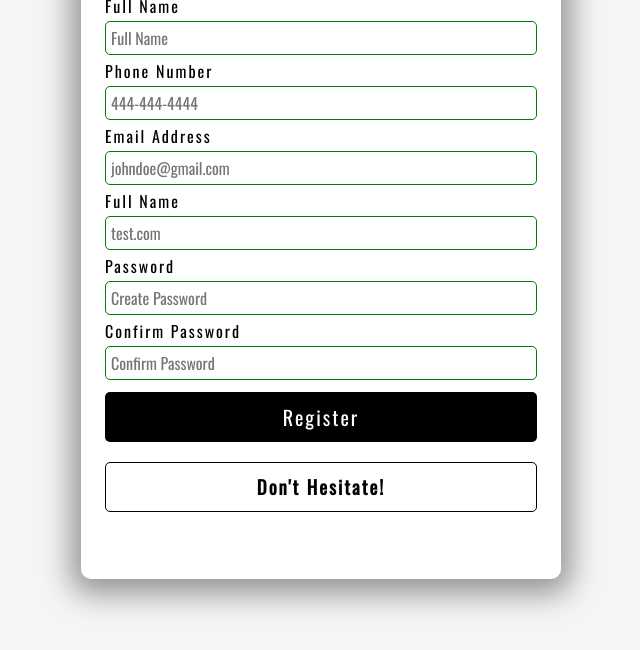
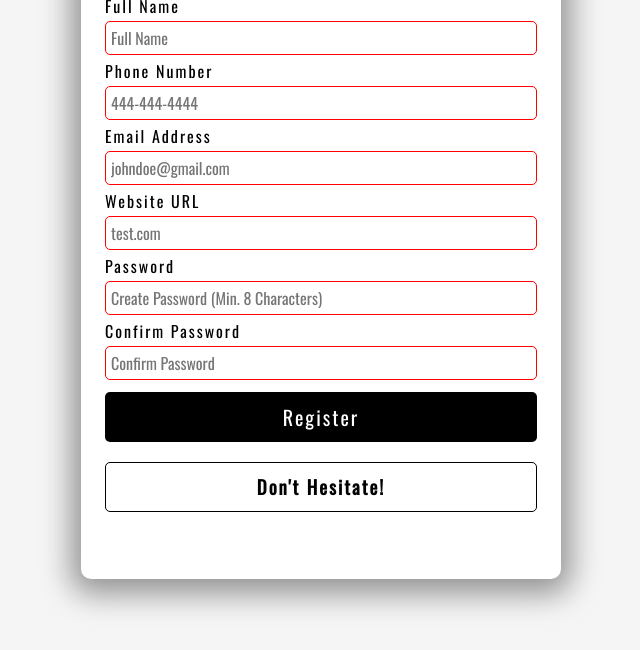
Before and after one commit to jayfullstack/form-validation, a plain HTML site: page index.html in a window 1280 px wide. Shown: the part 136-786 px from the top of the page, without its empty margins (319-959 px from the left). Drawn offline with nearby package versions, Linux system fonts and the light colour scheme.

Commit message:
Completed HTML form validation

```diff
--- a/index.html
+++ b/index.html
@@ -20,32 +20,32 @@
 			<!-- Full Name -->
 			<div class="form-group">
 				<label for="name">Full Name</label>
-				<input type="text" id="name" placeholder="Full Name">
+				<input type="text" id="name" placeholder="Full Name" required minlength="3" maxlength="100">
 			</div>
 			<!-- Phone Number -->
 			<div class="form-group">
 				<label for="phone">Phone Number</label>
-				<input type="tel" id="phone" placeholder="444-444-4444">
+				<input type="tel" id="phone" placeholder="444-444-4444" required pattern="[0-9]{3}-[0-9]{3}-[0-9]{4}">
 			</div>
 			<!-- Email Address -->
 			<div class="form-group">
 				<label for="email">Email Address</label>
-				<input type="email" id="email" placeholder="johndoe@gmail.com">
+				<input type="email" id="email" placeholder="johndoe@gmail.com" required>
 			</div>
 			<!-- Website URL -->
 			<div class="form-group">
-				<label for="website">Full Name</label>
-				<input type="url" id="website" placeholder="test.com">
+				<label for="website">Website URL</label>
+				<input type="url" id="website" placeholder="test.com" required>
 			</div>
 			<!-- Password -->
 			<div class="form-group">
 				<label for="password1">Password</label>
-				<input type="password" id="password1" placeholder="Create Password">
+				<input type="password" id="password1" placeholder="Create Password (Min. 8 Characters)" required pattern="^(?=.*\d)(?=.*[a-z])(?=.*[A-Z])(?=.*[a-zA-Z]).{8,}$" title="Please include at least 1 uppercase character, 1 lowercase character, and 1 number.">
 			</div>
-			<!-- Password -->
+			<!-- Confirm Password -->
 			<div class="form-group">
 				<label for="password2">Confirm Password</label>
-				<input type="password" id="password2" placeholder="Confirm Password">
+				<input type="password" id="password2" placeholder="Confirm Password" required pattern="^(?=.*\d)(?=.*[a-z])(?=.*[A-Z])(?=.*[a-zA-Z]).{8,}$">
 			</div>
 			<button type="submit">Register</button>
 		</form>
```
